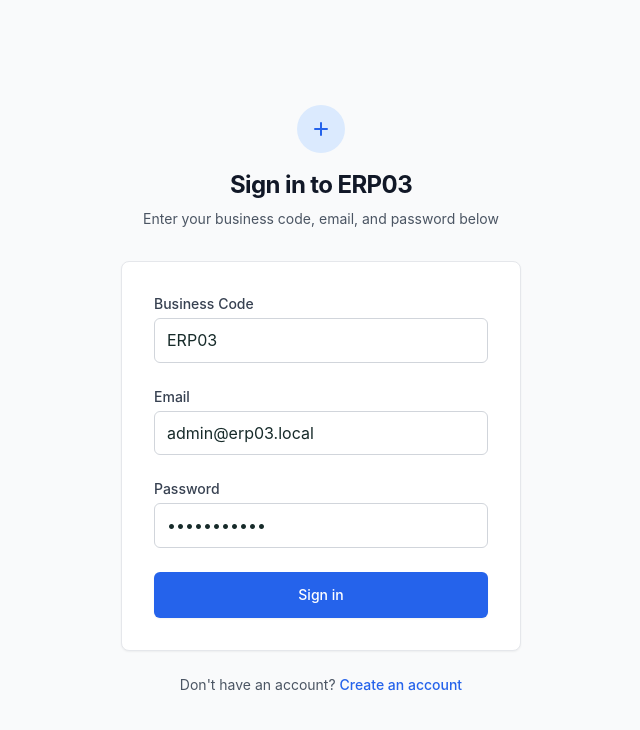
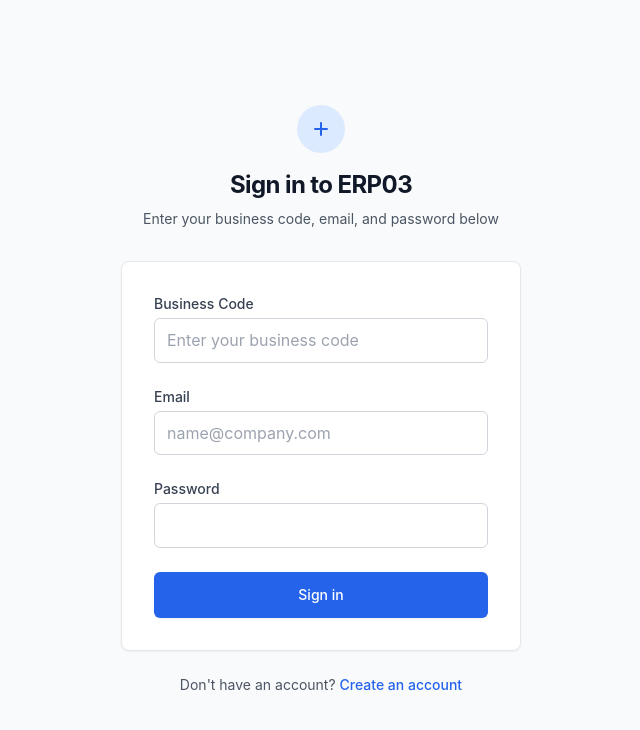
Before and after one commit to nyeinpyaesone-ui/ERP03, a React (Vite) app in the folder frontend/: page /login in a window 1280 px wide. Shown: the top 730 px of the page, without its empty margins (319-959 px from the left). Built offline with nearby package versions, Linux system fonts and the light colour scheme; no server answers.

Commit message:
fix(auth): remove prefilled login credential

```diff
--- a/frontend/src/pages/LoginPage.jsx
+++ b/frontend/src/pages/LoginPage.jsx
@@ -46,38 +46,43 @@ export default function LoginPage() {
 
         <div className="bg-white p-8 rounded-lg shadow-sm border border-gray-200">
           {error && (
-            <div className="mb-6 p-4 rounded-md bg-red-50 border border-red-200 text-red-700 text-sm">
+            <div role="alert" aria-live="polite" className="mb-6 p-4 rounded-md bg-red-50 border border-red-200 text-red-700 text-sm">
               {error}
             </div>
           )}
           <form onSubmit={handleSubmit} className="space-y-6">
             <div>
-              <label className="block text-sm font-medium text-gray-700 mb-1">Business Code</label>
+              <label htmlFor="business_code" className="block text-sm font-medium text-gray-700 mb-1">Business Code</label>
               <input
+                id="business_code"
                 name="business_code"
                 type="text"
+                autoComplete="off"
                 required
-                defaultValue="ERP03"
+                placeholder="Enter your business code"
                 className="w-full px-3 py-2 border border-gray-300 rounded-md focus:ring-2 focus:ring-blue-500 focus:border-blue-500 outline-none"
               />
             </div>
             <div>
-              <label className="block text-sm font-medium text-gray-700 mb-1">Email</label>
+              <label htmlFor="email" className="block text-sm font-medium text-gray-700 mb-1">Email</label>
               <input
+                id="email"
                 name="email"
                 type="email"
+                autoComplete="username"
                 required
-                defaultValue="admin@erp03.local"
+                placeholder="name@company.com"
                 className="w-full px-3 py-2 border border-gray-300 rounded-md focus:ring-2 focus:ring-blue-500 focus:border-blue-500 outline-none"
               />
             </div>
             <div>
-              <label className="block text-sm font-medium text-gray-700 mb-1">Password</label>
+              <label htmlFor="password" className="block text-sm font-medium text-gray-700 mb-1">Password</label>
               <input
+                id="password"
                 name="password"
                 type="password"
+                autoComplete="current-password"
                 required
-                defaultValue="admin123456"
                 className="w-full px-3 py-2 border border-gray-300 rounded-md focus:ring-2 focus:ring-blue-500 focus:border-blue-500 outline-none"
               />
             </div>
```
